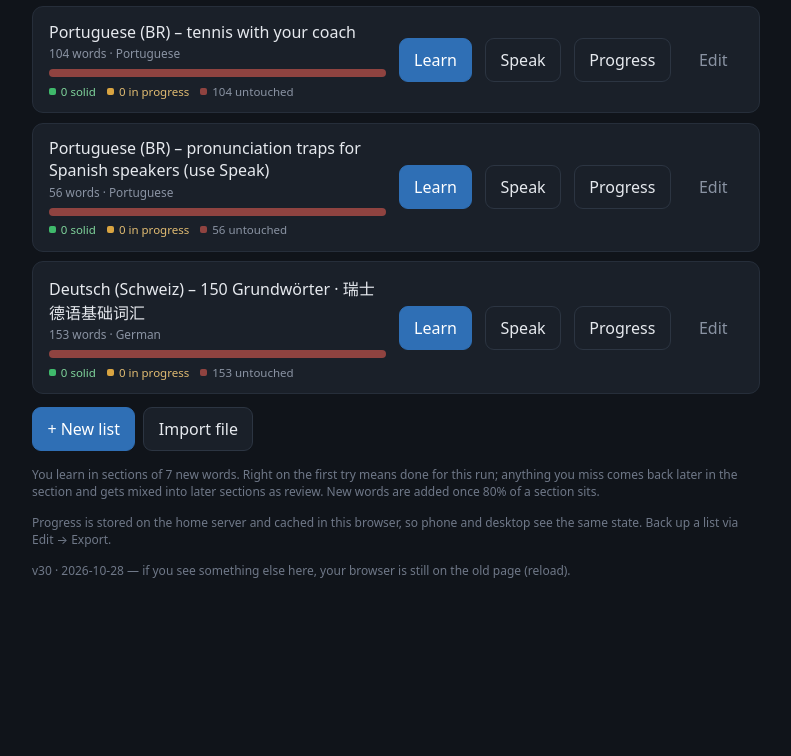
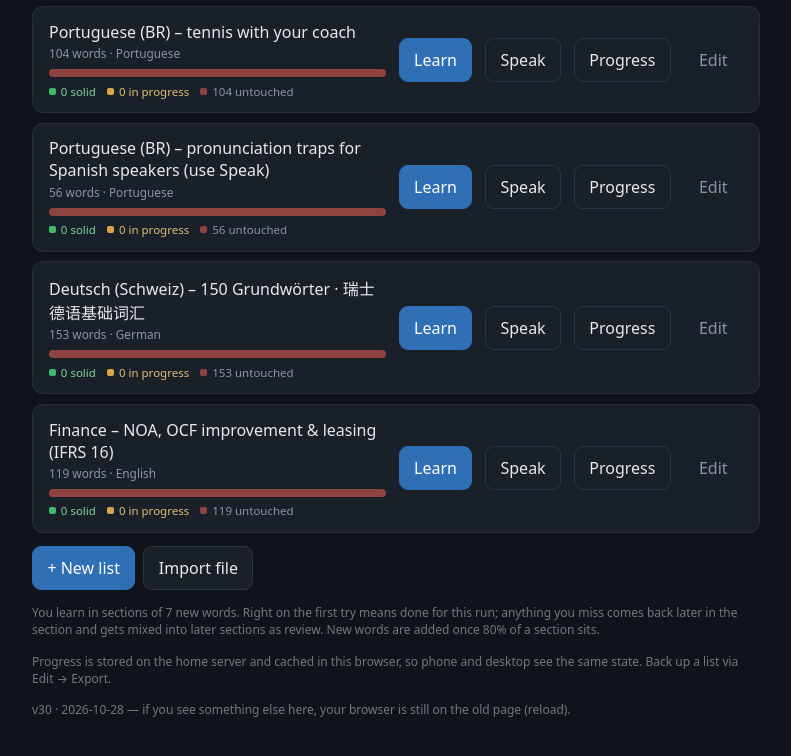
Before and after one commit to DevHiveOpz/vokabeln, a plain HTML site: page index.html in a window 1280 px wide. Shown: the part 503-1259 px from the top of the page, without its empty margins (244-1035 px from the left). Before the commit the page ends 1130 px from the top, so only its background shows below. Drawn offline with Linux system fonts and the light colour scheme.

Commit message:
Add finance list: NOA, OCF improvement & leasing (IFRS 16)
Co-Authored-By: Claude Opus 5.5 <noreply@anthropic.com>

```diff
--- a/index.html
+++ b/index.html
@@ -392,6 +392,9 @@ const BUNDLED = [
     oldNames: [] },
   { file: "listen/deutsch-schweiz-150.txt", lang: "de", from: "zh",
     name: "Deutsch (Schweiz) – 150 Grundwörter · 瑞士德语基础词汇",
+    oldNames: [] },
+  { file: "listen/finance-noa-ocf-leasing.txt", lang: "en", from: "en",
+    name: "Finance – NOA, OCF improvement & leasing (IFRS 16)",
     oldNames: [] }
 ];
 
```
Also changed, not shown: listen/finance-noa-ocf-leasing.txt (added).
